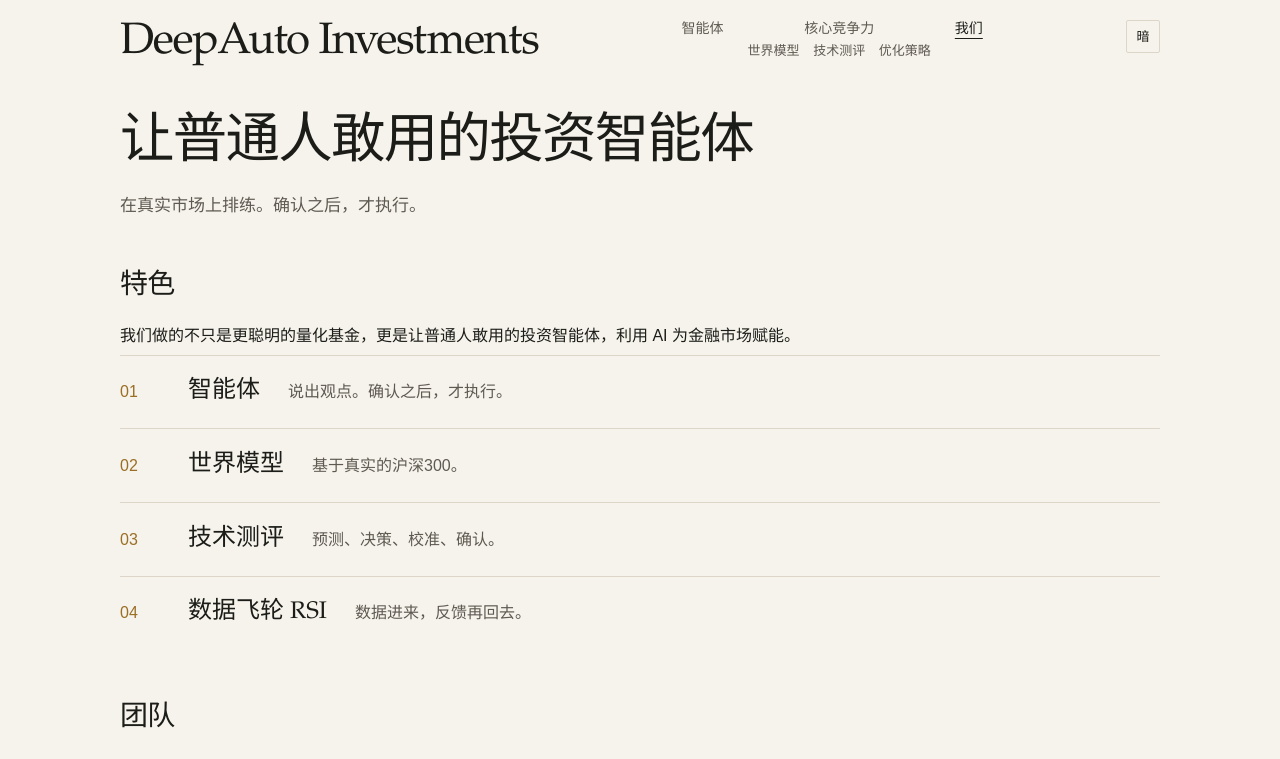
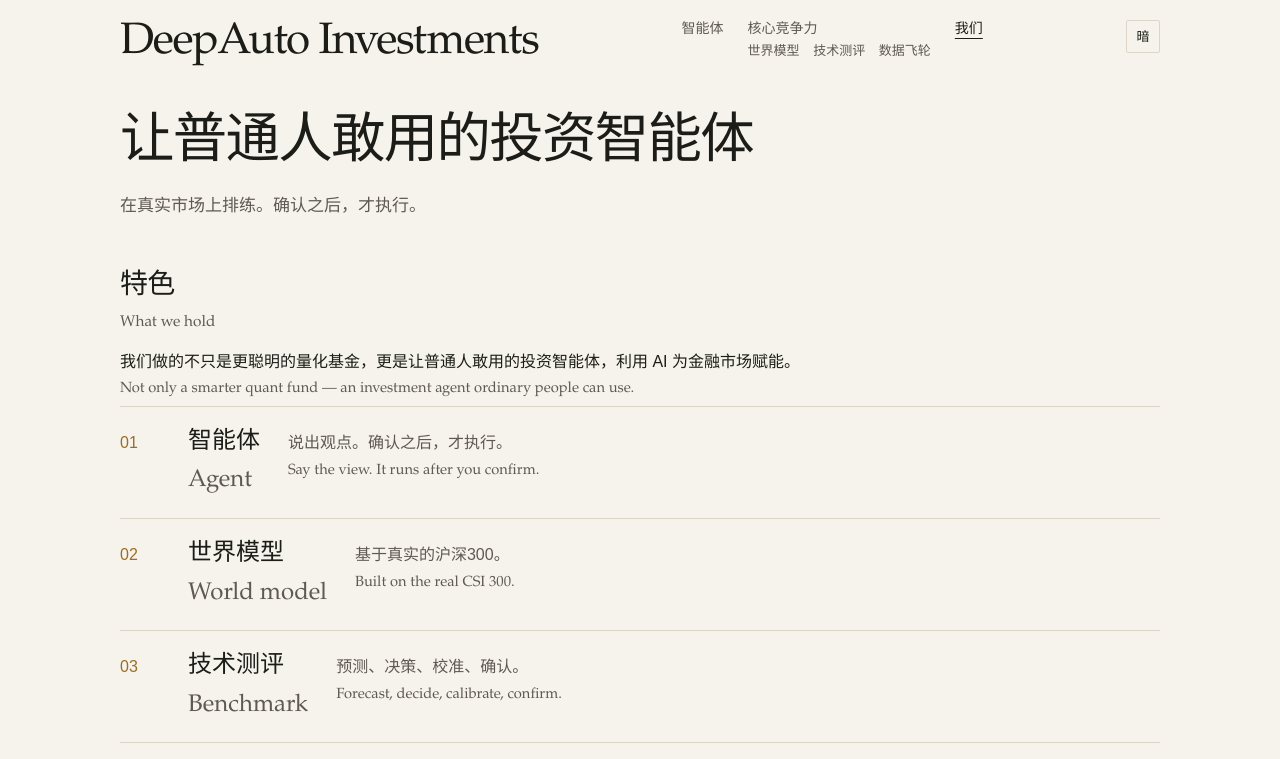
Before and after one commit to CordyZZZ/deepauto, a plain HTML site: page index.html in a window 1280 px wide. Both pictures are taken after a click on the button "切换到亮色". Shown: the top 759 px of the page. Drawn offline with Linux system fonts and the light colour scheme.

Commit message:
Keep the header order fixed, and show the team and features in one pass.

```diff
--- a/index.html
+++ b/index.html
@@ -5,7 +5,7 @@
   <meta name="viewport" content="width=device-width, initial-scale=1">
   <title data-zh="DeepAuto Investments · 我们" data-en="DeepAuto Investments · We">DeepAuto Investments · 我们</title>
   <meta name="description" content="让普通人敢用的投资智能体。在真实市场上排练，确认之后才执行。">
-  <link rel="stylesheet" href="styles.css?v=22">
+  <link rel="stylesheet" href="styles.css?v=23">
 </head>
 <body data-page="we">
   <main>
@@ -13,28 +13,28 @@
     <p class="lede">在真实市场上排练。确认之后，才执行。</p>
 
     <section class="block">
-      <h2>特色</h2>
-      <p class="why">我们做的不只是更聪明的量化基金，更是让普通人敢用的投资智能体，利用 AI 为金融市场赋能。</p>
+      <h2>特色<span class="en">What we hold</span></h2>
+      <p class="why">我们做的不只是更聪明的量化基金，更是让普通人敢用的投资智能体，利用 AI 为金融市场赋能。<span class="en">Not only a smarter quant fund — an investment agent ordinary people can use.</span></p>
       <div class="points">
         <a href="agent.html">
           <b>01</b>
-          <strong>智能体</strong>
-          <p>说出观点。确认之后，才执行。</p>
+          <strong>智能体<em>Agent</em></strong>
+          <p>说出观点。确认之后，才执行。<span class="en">Say the view. It runs after you confirm.</span></p>
         </a>
         <a href="core.html#world">
           <b>02</b>
-          <strong>世界模型</strong>
-          <p>基于真实的沪深300。</p>
+          <strong>世界模型<em>World model</em></strong>
+          <p>基于真实的沪深300。<span class="en">Built on the real CSI 300.</span></p>
         </a>
         <a href="core.html#bench">
           <b>03</b>
-          <strong>技术测评</strong>
-          <p>预测、决策、校准、确认。</p>
+          <strong>技术测评<em>Benchmark</em></strong>
+          <p>预测、决策、校准、确认。<span class="en">Forecast, decide, calibrate, confirm.</span></p>
         </a>
         <a href="core.html#strategy">
           <b>04</b>
-          <strong>数据飞轮 RSI</strong>
-          <p>数据进来，反馈再回去。</p>
+          <strong>数据飞轮 RSI<em>Data flywheel</em></strong>
+          <p>数据进来，反馈再回去。<span class="en">Data comes in. Feedback goes back.</span></p>
         </a>
       </div>
     </section>
@@ -64,7 +64,7 @@
         <article class="seat">
           <div class="photo"><img src="id_imgs/jlT.jpg" alt="唐家璐"></div>
           <p class="role"></p>
-          <h2>唐家璐 Jialu</h2>
+          <h2>唐家璐</h2>
           <p class="home"></p>
         </article>
       </section>
@@ -94,7 +94,7 @@
     </section>
   </main>
   <footer>DeepAuto Investments · Cordelia</footer>
-  <script src="lang.js?v=22"></script>
-  <script src="nav.js?v=22"></script>
+  <script src="lang.js?v=23"></script>
+  <script src="nav.js?v=23"></script>
 </body>
 </html>
--- a/nav.js
+++ b/nav.js
@@ -7,7 +7,7 @@
   const PARTS = [
     ["#world", "世界模型", "World", "world"],
     ["#bench", "技术测评", "Benchmark", "bench"],
-    ["#strategy", "优化策略", "Strategy", "strategy"],
+    ["#strategy", "数据飞轮", "Flywheel", "strategy"],
   ];
   const page = document.body.dataset.page;
   const header = document.createElement("header");
@@ -33,16 +33,16 @@
     return a;
   }
 
-  nav.append(link(...MAIN[0], false));
-  const stack = document.createElement("div");
-  stack.className = "nav-stack";
-  stack.append(link(...MAIN[1], false));
+  const agent = link(...MAIN[0], false);
+  agent.classList.add("nav-agent");
+  const core = link(...MAIN[1], false);
+  core.classList.add("nav-core");
+  const we = link(...MAIN[2], false);
+  we.classList.add("nav-we");
   const sub = document.createElement("div");
   sub.className = "nav-sub";
   PARTS.forEach((item) => sub.append(link(...item, true)));
-  stack.append(sub);
-  nav.append(stack);
-  nav.append(link(...MAIN[2], false));
+  nav.append(agent, core, sub, we);
 
   const toggle = document.createElement("button");
   toggle.type = "button";
--- a/styles.css
+++ b/styles.css
@@ -8,7 +8,7 @@
   --real: #f4f1ea;
   --sim: #7dcec4;
   --sim-line: #8eb4e8;
-  --forecast: #9dce7a;
+  --forecast: #8eb4e8;
   --gap: #e2b15a;
   --grid: rgba(244, 241, 234, 0.08);
   --wash: rgba(226, 177, 90, 0.18);
@@ -36,7 +36,7 @@
   --real: #1c1d18;
   --sim: #2f7a74;
   --sim-line: #2f6eae;
-  --forecast: #2f7a3a;
+  --forecast: #2f6eae;
   --gap: #9a6e24;
   --grid: rgba(28, 29, 24, 0.08);
   --wash: rgba(154, 110, 36, 0.16);
@@ -88,22 +88,24 @@ a { color: inherit; }
 }
 
 .nav {
-  display: flex;
-  align-items: flex-start;
-  justify-content: flex-end;
-  gap: 1.5rem;
+  display: grid;
+  grid-template-columns: auto auto auto;
+  column-gap: 1.5rem;
+  row-gap: 0.4rem;
+  align-items: center;
+  justify-content: end;
+  flex: 0 0 auto;
 }
 
-.nav-stack {
-  display: flex;
-  flex-direction: column;
-  align-items: center;
-  gap: 0.4rem;
-}
+.nav-agent { grid-column: 1; grid-row: 1; }
+.nav-core { grid-column: 2; grid-row: 1; justify-self: start; }
+.nav-we { grid-column: 3; grid-row: 1; }
 
 .nav-sub {
+  grid-column: 2;
+  grid-row: 2;
   display: flex;
-  justify-content: center;
+  justify-content: flex-start;
   gap: 0.85rem;
   white-space: nowrap;
 }
@@ -418,7 +420,7 @@ input {
 
 .people {
   display: grid;
-  grid-template-columns: repeat(3, 1fr);
+  grid-template-columns: repeat(4, minmax(0, 1fr));
   gap: 1rem;
 }
 
@@ -499,9 +501,20 @@ input {
 
 .wheel .node {
   position: absolute;
+  z-index: 2;
   width: 7.5rem;
   transform: translate(-50%, -50%);
   background: var(--panel);
+}
+
+.arrow {
+  position: absolute;
+  z-index: 1;
+  color: var(--gap);
+  font-style: normal;
+  font-size: 1.35rem;
+  line-height: 1;
+  pointer-events: none;
 }
 
 .seat .home {
@@ -621,6 +634,7 @@ h2 .en { margin-top: 0.3rem; font-size: 0.55em; }
 }
 
 .role {
+  min-height: 2.6em;
   margin: 0;
   color: var(--muted);
   font-size: 0.8125rem;
--- a/world.js
+++ b/world.js
@@ -317,7 +317,7 @@
         wctx.lineTo(x1 + stepX * s, y);
       }
       wctx.strokeStyle = color.sim;
-      wctx.lineWidth = 1.3;
+      wctx.lineWidth = 1.8;
       wctx.stroke();
     });
 
```
Also changed, not shown: agent.html (+4 -4 lines), core.html (+6 -6 lines), loop.js (+13 -0 lines).
